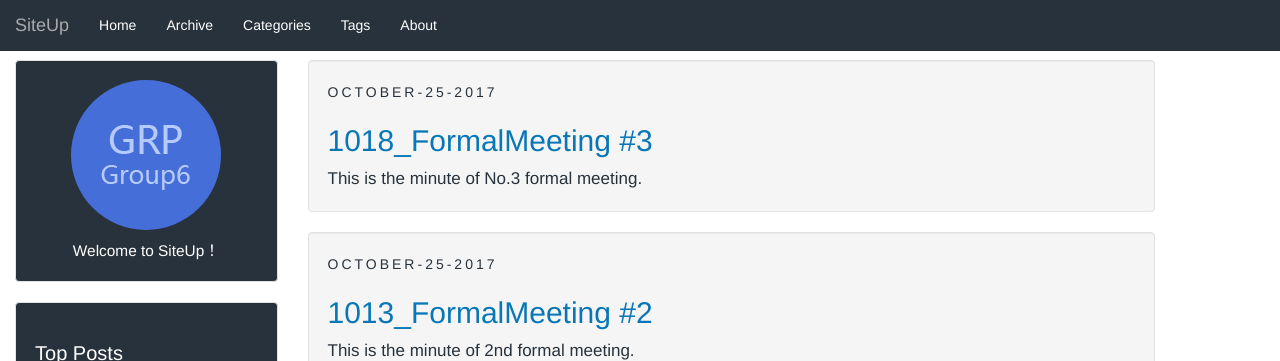
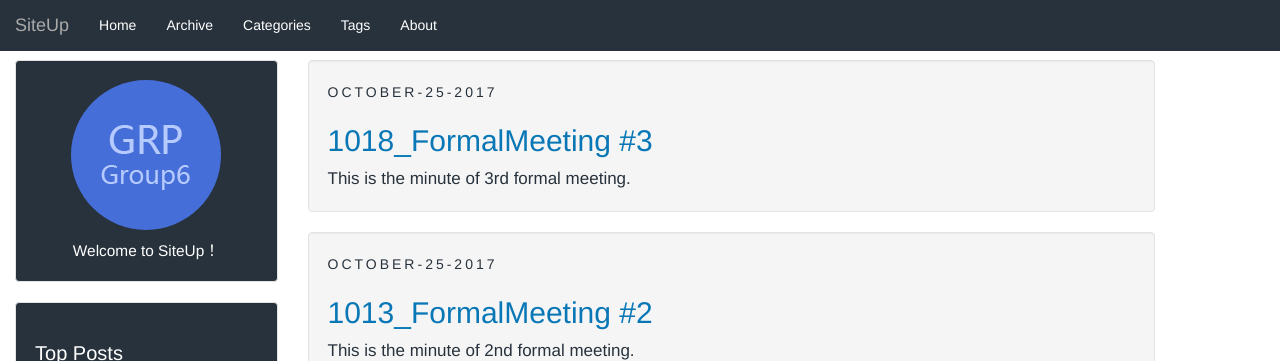
Before and after one commit to HenryJaQiu/SiteUp, a Jekyll site: the page built from index.html, in a window 1280 px wide and 1038 px high. Shown: the top 361 px of the window. Built offline with Jekyll 4.4.1, drawn with Linux system fonts in a browser that asks for light colours; the list of posts is cut into pages by our own code.

Commit message:
Update 2017-10-25-formal-meeting-3.markdown

```diff
--- a/_posts/2017-10-25-formal-meeting-3.markdown
+++ b/_posts/2017-10-25-formal-meeting-3.markdown
@@ -4,7 +4,7 @@ title:  "1018_FormalMeeting #3"
 date:   2017-10-25 12:00:51 +0800
 categories: Minutes
 tags: Minutes
-description: This is the minute of No.3 formal meeting.
+description: This is the minute of 3rd formal meeting.
 
 ---
 
```
